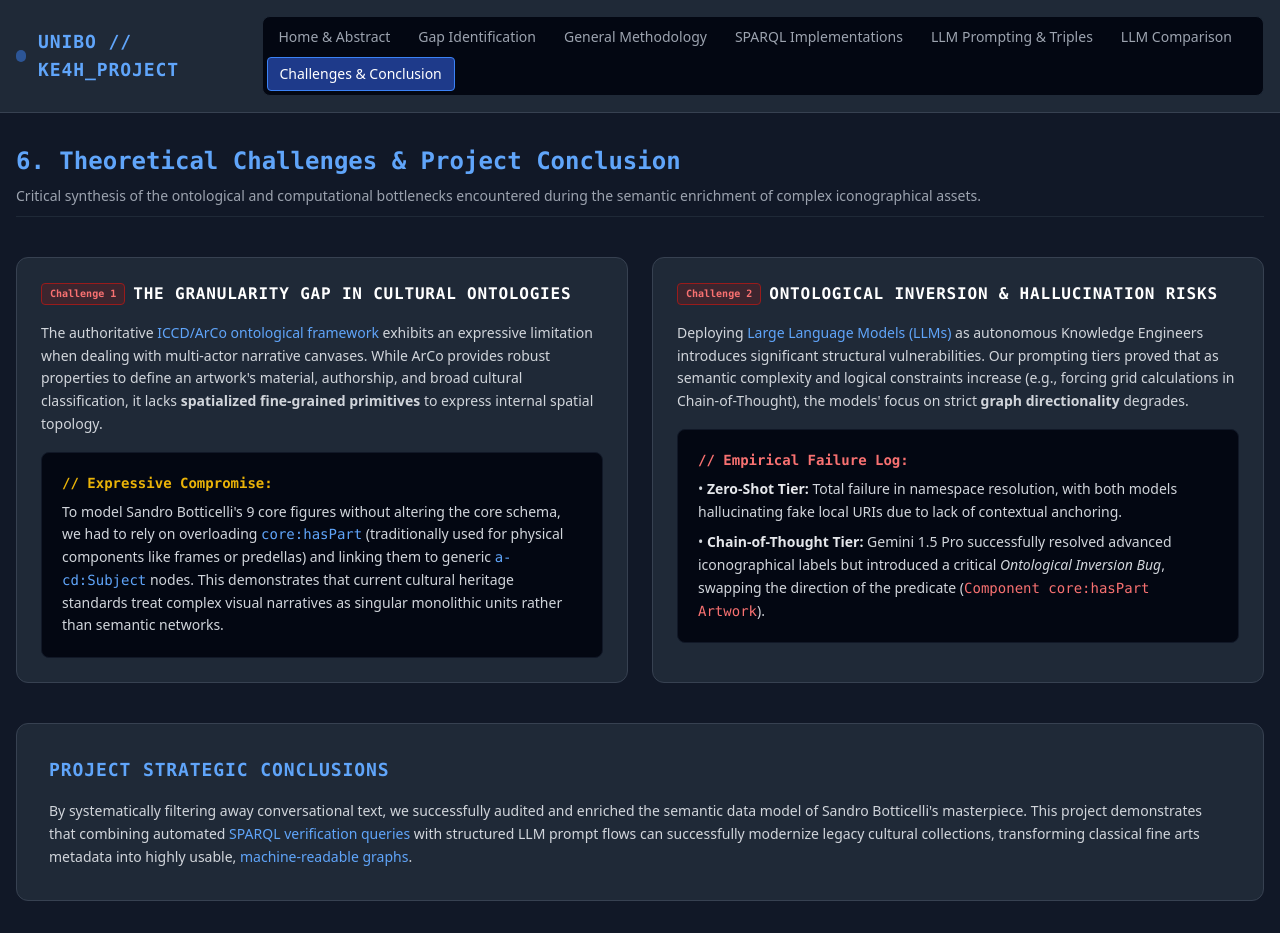
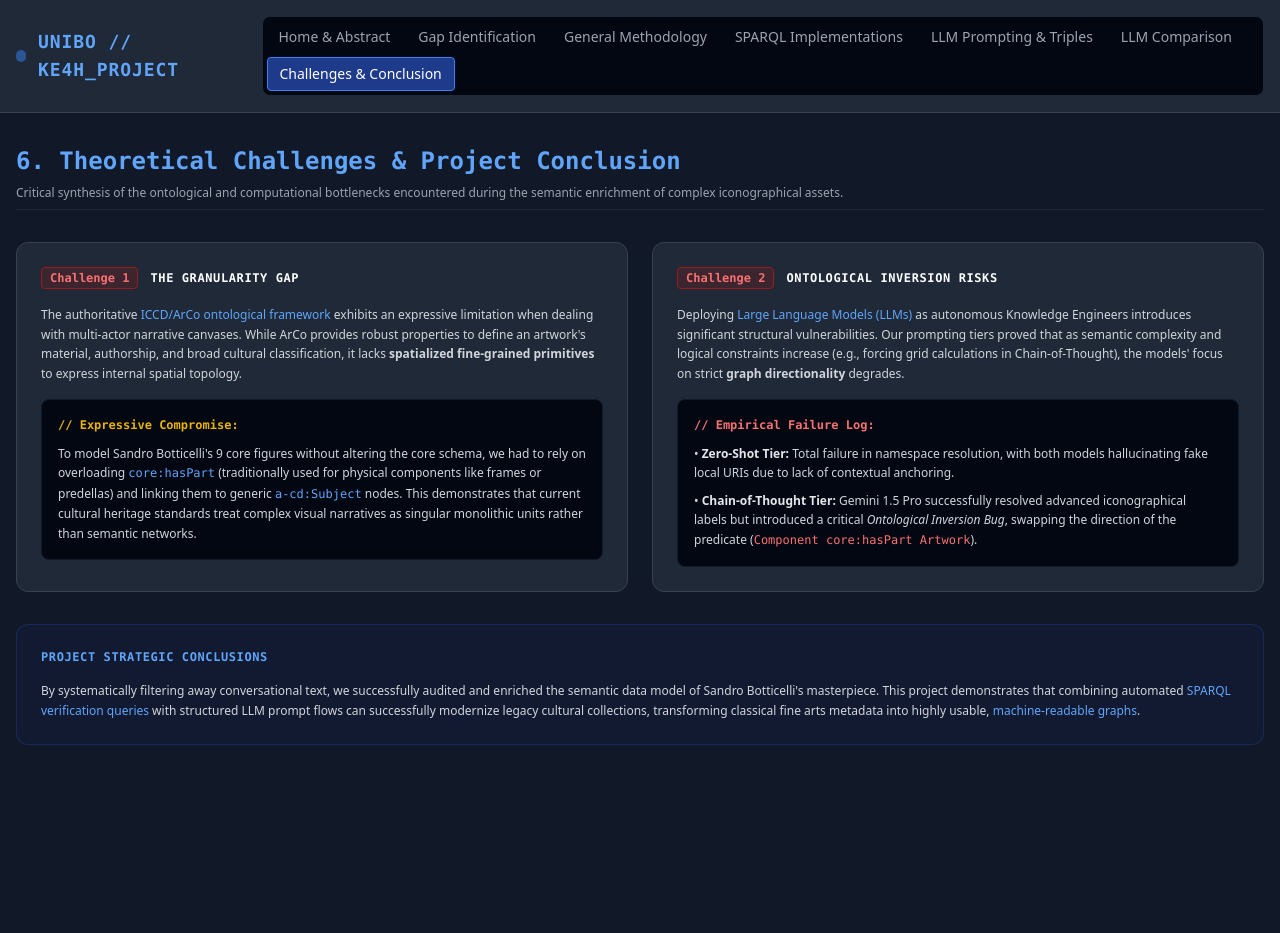
Before and after one commit to gixrg/Project-site, a plain HTML site: page challenges.html in a window 1280 px wide. After the commit the page ends 800 px from the top, so only its background shows below. Drawn offline with nearby package versions, Linux system fonts and the light colour scheme.

Commit message:
Update challenges.html

```diff
--- a/challenges.html
+++ b/challenges.html
@@ -27,62 +27,59 @@
         </div>
     </header>
 
-    <main class="max-w-7xl mx-auto px-4 py-8 space-y-10 font-sans">
+    <main class="max-w-7xl mx-auto px-4 py-8 space-y-8 font-sans">
 
         <div class="space-y-2">
             <h2 class="text-2xl font-bold font-mono text-blue-400">6. Theoretical Challenges & Project Conclusion</h2>
-            <p class="text-gray-400 font-sans">Critical synthesis of the ontological and computational bottlenecks encountered during the semantic enrichment of complex iconographical assets.</p>
+            <p class="text-gray-400 text-xs font-sans">Critical synthesis of the ontological and computational bottlenecks encountered during the semantic enrichment of complex iconographical assets.</p>
             <hr class="border-gray-800">
         </div>
 
         <div class="grid grid-cols-1 lg:grid-cols-2 gap-6">
 
-            <!-- Challenge 1 -->
             <div class="bg-gray-800 p-6 rounded-xl border border-gray-700 space-y-4">
-                <div class="flex items-center gap-2">
-                    <span class="bg-red-900/30 text-red-400 border border-red-800 px-2 py-0.5 rounded text-[10px] font-mono font-bold">Challenge 1</span>
-                    <h3 class="text-base font-bold text-white font-mono uppercase tracking-wider">The Granularity Gap in Cultural Ontologies</h3>
+                <div class="flex items-center gap-3">
+                    <span class="bg-red-900/30 text-red-400 border border-red-800 px-2 py-0.5 rounded text-xs font-mono font-bold">Challenge 1</span>
+                    <h3 class="text-xs font-bold text-white font-mono uppercase tracking-wider">The Granularity Gap</h3>
                 </div>
-                <p class="text-gray-300 leading-relaxed">
-                    The authoritative <a href="https://dati.beniculturali.it/arco/" target="_blank" class="text-blue-400 hover:underline">ICCD/ArCo ontological framework</a> exhibits an expressive limitation when dealing with multi-actor narrative canvases. While ArCo provides robust properties to define an artwork's material, authorship, and broad cultural classification, it lacks <strong>spatialized fine-grained primitives</strong> to express internal spatial topology.
+                <p class="text-gray-300 text-xs font-sans leading-relaxed">
+                    The authoritative <a href="https://dati.beniculturali.it/arco/" target="_blank" class="text-blue-400 hover:underline hover:text-blue-300 font-normal">ICCD/ArCo ontological framework</a> exhibits an expressive limitation when dealing with multi-actor narrative canvases. While ArCo provides robust properties to define an artwork's material, authorship, and broad cultural classification, it lacks <strong>spatialized fine-grained primitives</strong> to express internal spatial topology.
                 </p>
-                <div class="bg-gray-950 p-5 rounded-lg border border-gray-900 leading-relaxed text-gray-300 space-y-2">
-                    <div class="text-yellow-500 font-bold font-mono text-sm">// Expressive Compromise:</div>
+                <div class="bg-gray-950 p-4 rounded-lg border border-gray-900 font-sans text-xs text-gray-300 leading-relaxed space-y-2">
+                    <div class="text-yellow-500 font-bold font-mono">// Expressive Compromise:</div>
                     <p>
-                        To model Sandro Botticelli's 9 core figures without altering the core schema, we had to rely on overloading <span class="font-mono text-blue-400 text-sm">core:hasPart</span> (traditionally used for physical components like frames or predellas) and linking them to generic <span class="font-mono text-blue-400 text-sm">a-cd:Subject</span> nodes. This demonstrates that current cultural heritage standards treat complex visual narratives as singular monolithic units rather than semantic networks.
+                        To model Sandro Botticelli's 9 core figures without altering the core schema, we had to rely on overloading <span class="font-mono text-blue-400">core:hasPart</span> (traditionally used for physical components like frames or predellas) and linking them to generic <span class="font-mono text-blue-400">a-cd:Subject</span> nodes. This demonstrates that current cultural heritage standards treat complex visual narratives as singular monolithic units rather than semantic networks.
                     </p>
                 </div>
             </div>
 
-            <!-- Challenge 2 -->
             <div class="bg-gray-800 p-6 rounded-xl border border-gray-700 space-y-4">
-                <div class="flex items-center gap-2">
-                    <span class="bg-red-900/30 text-red-400 border border-red-800 px-2 py-0.5 rounded text-[10px] font-mono font-bold">Challenge 2</span>
-                    <h3 class="text-base font-bold text-white font-mono uppercase tracking-wider">Ontological Inversion & Hallucination Risks</h3>
+                <div class="flex items-center gap-3">
+                    <span class="bg-red-900/30 text-red-400 border border-red-800 px-2 py-0.5 rounded text-xs font-mono font-bold">Challenge 2</span>
+                    <h3 class="text-xs font-bold text-white font-mono uppercase tracking-wider">Ontological Inversion Risks</h3>
                 </div>
-                <p class="text-gray-300 leading-relaxed">
-                    Deploying <a href="https://en.wikipedia.org/wiki/Large_language_model" target="_blank" class="text-blue-400 hover:underline">Large Language Models (LLMs)</a> as autonomous Knowledge Engineers introduces significant structural vulnerabilities. Our prompting tiers proved that as semantic complexity and logical constraints increase (e.g., forcing grid calculations in Chain-of-Thought), the models' focus on strict <strong>graph directionality</strong> degrades.
+                <p class="text-gray-300 text-xs font-sans leading-relaxed">
+                    Deploying <a href="https://en.wikipedia.org/wiki/Large_language_model" target="_blank" class="text-blue-400 hover:underline hover:text-blue-300 font-normal">Large Language Models (LLMs)</a> as autonomous Knowledge Engineers introduces significant structural vulnerabilities. Our prompting tiers proved that as semantic complexity and logical constraints increase (e.g., forcing grid calculations in Chain-of-Thought), the models' focus on strict <strong>graph directionality</strong> degrades.
                 </p>
-                <div class="bg-gray-950 p-5 rounded-lg border border-gray-900 leading-relaxed text-gray-300 space-y-2">
-                    <div class="text-red-400 font-bold font-mono text-sm">// Empirical Failure Log:</div>
+                <div class="bg-gray-950 p-4 rounded-lg border border-gray-900 font-sans text-xs text-gray-300 leading-relaxed space-y-2">
+                    <div class="text-red-400 font-bold font-mono">// Empirical Failure Log:</div>
                     <p>
                         • <span class="font-bold text-gray-200">Zero-Shot Tier:</span> Total failure in namespace resolution, with both models hallucinating fake local URIs due to lack of contextual anchoring.
                     </p>
                     <p>
-                        • <span class="font-bold text-gray-200">Chain-of-Thought Tier:</span> Gemini 1.5 Pro successfully resolved advanced iconographical labels but introduced a critical <em>Ontological Inversion Bug</em>, swapping the direction of the predicate (<span class="font-mono text-red-400 text-sm">Component core:hasPart Artwork</span>).
+                        • <span class="font-bold text-gray-200">Chain-of-Thought Tier:</span> Gemini 1.5 Pro successfully resolved advanced iconographical labels but introduced a critical <em>Ontological Inversion Bug</em>, swapping the direction of the predicate (<span class="font-mono text-red-400">Component core:hasPart Artwork</span>).
                     </p>
                 </div>
             </div>
 
         </div>
 
-        <!-- Conclusion -->
-        <div class="bg-gray-800 p-8 rounded-xl border border-gray-700 space-y-4 mt-6">
-            <h3 class="text-lg font-bold font-mono text-blue-400 uppercase tracking-wider">Project Strategic Conclusions</h3>
+        <div class="bg-blue-950/20 p-6 rounded-xl border border-blue-900/50 space-y-4 mt-6">
+            <h3 class="text-xs font-bold font-mono text-blue-400 uppercase tracking-wider">Project Strategic Conclusions</h3>
 
-            <div class="space-y-4 text-gray-300 leading-relaxed">
+            <div class="space-y-4 text-gray-300 text-xs font-sans leading-relaxed">
                 <p>
-                    By systematically filtering away conversational text, we successfully audited and enriched the semantic data model of Sandro Botticelli's masterpiece. This project demonstrates that combining automated <a href="https://www.w3.org/TR/sparql11-query/" target="_blank" class="text-blue-400 hover:underline">SPARQL verification queries</a> with structured LLM prompt flows can successfully modernize legacy cultural collections, transforming classical fine arts metadata into highly usable, <a href="https://en.wikipedia.org/wiki/Knowledge_graph" target="_blank" class="text-blue-400 hover:underline">machine-readable graphs</a>.
+                    By systematically filtering away conversational text, we successfully audited and enriched the semantic data model of Sandro Botticelli's masterpiece. This project demonstrates that combining automated <a href="https://www.w3.org/TR/sparql11-query/" target="_blank" class="text-blue-400 hover:underline hover:text-blue-300 font-normal">SPARQL verification queries</a> with structured LLM prompt flows can successfully modernize legacy cultural collections, transforming classical fine arts metadata into highly usable, <a href="https://en.wikipedia.org/wiki/Knowledge_graph" target="_blank" class="text-blue-400 hover:underline hover:text-blue-300 font-normal">machine-readable graphs</a>.
                 </p>
             </div>
         </div>
```
